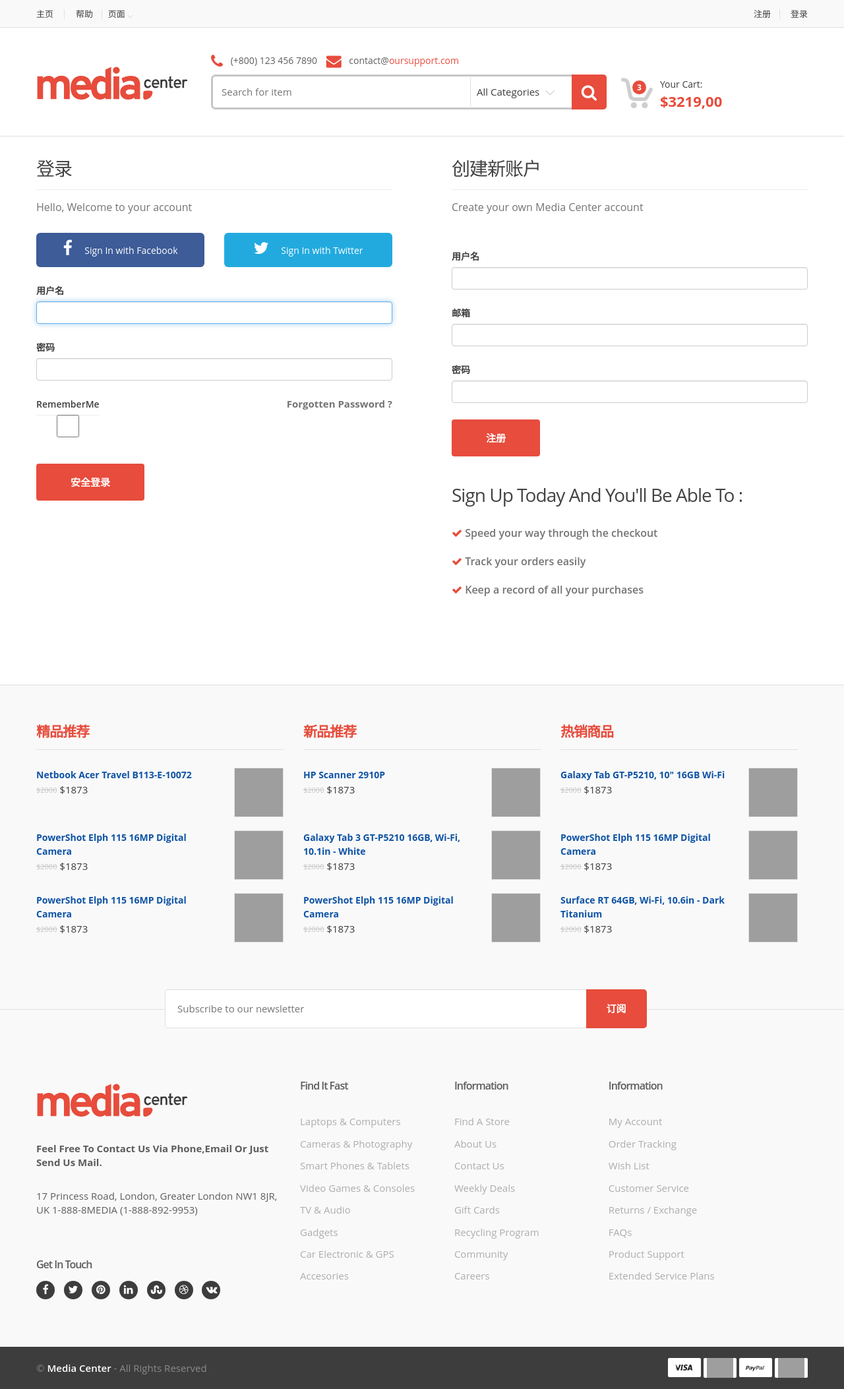
After one commit to dbing/BigLionShop, a PHP site: template frontend/views/site/auth.php in a window 1280 px wide. The commit adds this page. Shown: the whole page at 66% size. Run offline with PHP 8.4, Linux system fonts and the light colour scheme; the template is opened without the code that fills it, so the values that code supplies are empty; form fields are guessed from the names that the template uses; some libraries are stand-ins or nearby versions; grey boxes are pictures that could not be loaded.

Commit message:
v0.11.4
会员注册与登陆（用户认证组件）

```diff
--- a/common/models/Category.php
+++ b/common/models/Category.php
@@ -171,7 +171,7 @@
      * @param $cid
      * @return string
      */
-    static public function getBreadcrumb($cid)
+    static public function getBreadcrumb($cid,$trail='')
     {
         $parents = self::getParentsCategory($cid);
         $breadUrl = '<a href="'.Tools::buildUrl(['index/index']).'">首页 </a>';
@@ -180,7 +180,7 @@
         {
             $breadUrl .= '&rsaquo; <a href="'.Tools::buildUrl(['category/index','cid'=>$catInfo['cat_id']]).'">'.$catInfo['cat_name'].' </a>';
         }
-        return $breadUrl;
+        return empty($trail) ? $breadUrl : $breadUrl . '&rsaquo; &nbsp;&nbsp;' . $trail;
     }
 
     /**
--- a/common/models/Goods.php
+++ b/common/models/Goods.php
@@ -341,7 +341,7 @@
         $result = [];
 
         $query = self::find()
-            ->select('goods_id,goods_name,goods_brief,market_price,shop_price,brand_id,goods_img,is_new,is_hot,is_best,goods_desc')
+            ->select('goods_id,cat_id,goods_name,goods_brief,market_price,shop_price,brand_id,goods_img,is_new,is_hot,is_best,goods_desc')
             ->where('goods_id=:gid',[':gid'=>$gid])
             ->andWhere(['is_on_sale'=>self::IS_ON_SALE,'is_delete'=>self::IS_NOT_DELETE])
             ->one();
--- a/frontend/controllers/ProductController.php
+++ b/frontend/controllers/ProductController.php
@@ -26,6 +26,9 @@
             return $this->goBack();
         }
 
+        // 查询面包屑
+        $this->view->params['breadcrumb'] = Category::getBreadcrumb($goodsInfo['cat_id'],$goodsInfo['goods_name']);
+
         // 查询主导航
         $navigation = Category::getNavigation();
         $this->view->params['navigation'] = $navigation;
--- a/frontend/views/layouts/main.php
+++ b/frontend/views/layouts/main.php
@@ -76,8 +76,14 @@
 
             <div class="col-xs-12 col-sm-6 no-margin">
                 <ul class="right">
+                    <?php if(Yii::$app->user->isGuest): ?>
+                        <!-- 未登录 -->
+                        <li><a href="<?=\yii\helpers\Url::to(['site/signup']);?>">注册</a></li>
+                        <li><a href="<?=\yii\helpers\Url::to(['site/signup']);?>">登录</a></li>
+                    <?php else: ?>
                         <!-- 已登录 -->
-                    <li>您好 , 欢迎您回来 bing </li>
+                        <li>您好 , 欢迎您回来 <?=Yii::$app->user->identity->username;?> </li>
+                        <li><a href="<?=\yii\helpers\Url::to(['site/logout']);?>">安全退出</a></li>
                         <li><a href="authentication.html">我的订单</a></li>
                         <li class="dropdown">
                             <a class="dropdown-toggle"  data-toggle="dropdown" href="#change-language">个人中心</a>
@@ -87,10 +93,7 @@
                                 <li role="presentation"><a role="menuitem" tabindex="-1" href="#">消息</a></li>
                             </ul>
                         </li>
-
-                    <!-- 未登录 -->
-                    <li><a href="authentication.html">注册</a></li>
-                    <li><a href="authentication.html">登录</a></li>
+                    <?php endif;?>
                 </ul>
             </div><!-- /.col -->
         </div><!-- /.container -->
--- /dev/null
+++ b/frontend/views/site/auth.php
@@ -0,0 +1,100 @@
+<?php
+/**
+ * @Author  Bing Dev Team
+ * @License http://opensource.org/licenses/MIT	MIT License
+ * @Link    http://bingphp.com    <itbing@sina.cn>
+ * @Since   Version 1.0.0
+ * @Date:   2017/10/16
+ * @Time:   14:40
+ */
+
+use yii\helpers\Html;
+use yii\bootstrap\ActiveForm;
+?>
+<!-- ========================================= MAIN ========================================= -->
+<main id="authentication" class="inner-bottom-md">
+    <div class="container">
+        <div class="row">
+
+            <div class="col-md-6">
+                <section class="section sign-in inner-right-xs">
+                    <h2 class="bordered">登录</h2>
+                    <p>Hello, Welcome to your account</p>
+
+                    <div class="social-auth-buttons">
+                        <div class="row">
+                            <div class="col-md-6">
+                                <button class="btn-block btn-lg btn btn-facebook"><i class="fa fa-facebook"></i> Sign In with Facebook</button>
+                            </div>
+                            <div class="col-md-6">
+                                <button class="btn-block btn-lg btn btn-twitter"><i class="fa fa-twitter"></i> Sign In with Twitter</button>
+                            </div>
+                        </div>
+                    </div>
+                    <?php $form = ActiveForm::begin(['action'=>['site/login'],'id' => 'login-form','options'=>['class'=>"login-form cf-style-1",'role'=>'form']]); ?>
+                        <div class="field-row">
+                            <?= $form->field($model, 'username')->textInput(['autofocus' => true,'class'=>'le-input'])->label('用户名') ?>
+                        </div><!-- /.field-row -->
+
+                        <div class="field-row">
+                            <?= $form->field($model, 'password')->passwordInput(['class'=>'le-input'])->label('密码'); ?>
+                        </div>
+
+                        <div class="field-row clearfix">
+                        	<span class="pull-left">
+                        		<label class="content-color">
+                                    <?= $form->field($model, 'rememberMe')->checkbox(['class'=>'le-checbox auto-width inline']) ?>
+                                </label>
+                        	</span>
+                            <span class="pull-right">
+                        		<a href="#" class="content-color bold">Forgotten Password ?</a>
+                        	</span>
+                        </div>
+
+                        <div class="buttons-holder">
+                            <?= Html::submitButton('安全登录', ['class' => 'le-button huge', 'name' => 'login-button']) ?>
+                        </div><!-- /.buttons-holder -->
+
+                    <?php ActiveForm::end(); ?>
+
+                </section><!-- /.sign-in -->
+            </div><!-- /.col -->
+
+            <div class="col-md-6">
+                <section class="section register inner-left-xs">
+                    <h2 class="bordered">创建新账户</h2>
+                    <p>Create your own Media Center account</p>
+                    <?php $form = ActiveForm::begin(['action'=>['site/signup'],'id' => 'form-signup','options'=>['class'=>'register-form cf-style-1','role'=>'form']]); ?>
+
+                        <div class="field-row">
+                            <?= $form->field($signupModel, 'username')->textInput(['autofocus' => true,'class'=>'le-input'])->label('用户名'); ?>
+                        </div><!-- /.field-row -->
+                        <div class="field-row">
+                            <?= $form->field($signupModel, 'email')->textInput(['class'=>'le-input'])->label('邮箱'); ?>
+                        </div>
+
+                        <div class="field-row">
+                            <?= $form->field($signupModel, 'password')->passwordInput(['class'=>'le-input'])->label('密码') ?>
+                        </div>
+
+
+                        <div class="buttons-holder">
+                            <?= Html::submitButton('注册', ['class' => 'le-button huge', 'name' => 'signup-button']) ?>
+                        </div><!-- /.buttons-holder -->
+                    <?php ActiveForm::end(); ?>
+                    <h2 class="semi-bold">Sign up today and you'll be able to :</h2>
+
+                    <ul class="list-unstyled list-benefits">
+                        <li><i class="fa fa-check primary-color"></i> Speed your way through the checkout</li>
+                        <li><i class="fa fa-check primary-color"></i> Track your orders easily</li>
+                        <li><i class="fa fa-check primary-color"></i> Keep a record of all your purchases</li>
+                    </ul>
+
+                </section><!-- /.register -->
+
+            </div><!-- /.col -->
+
+        </div><!-- /.row -->
+    </div><!-- /.container -->
+</main><!-- /.authentication -->
+<!-- ========================================= MAIN : END ========================================= -->
```
Also changed, not shown: frontend/controllers/SiteController.php (+13 -4 lines), frontend/models/Cart.php (+13 -15 lines), frontend/views/layouts/navmain.php (+8 -4 lines), README.md. Lines whose indentation alone changed are shown as unchanged.
